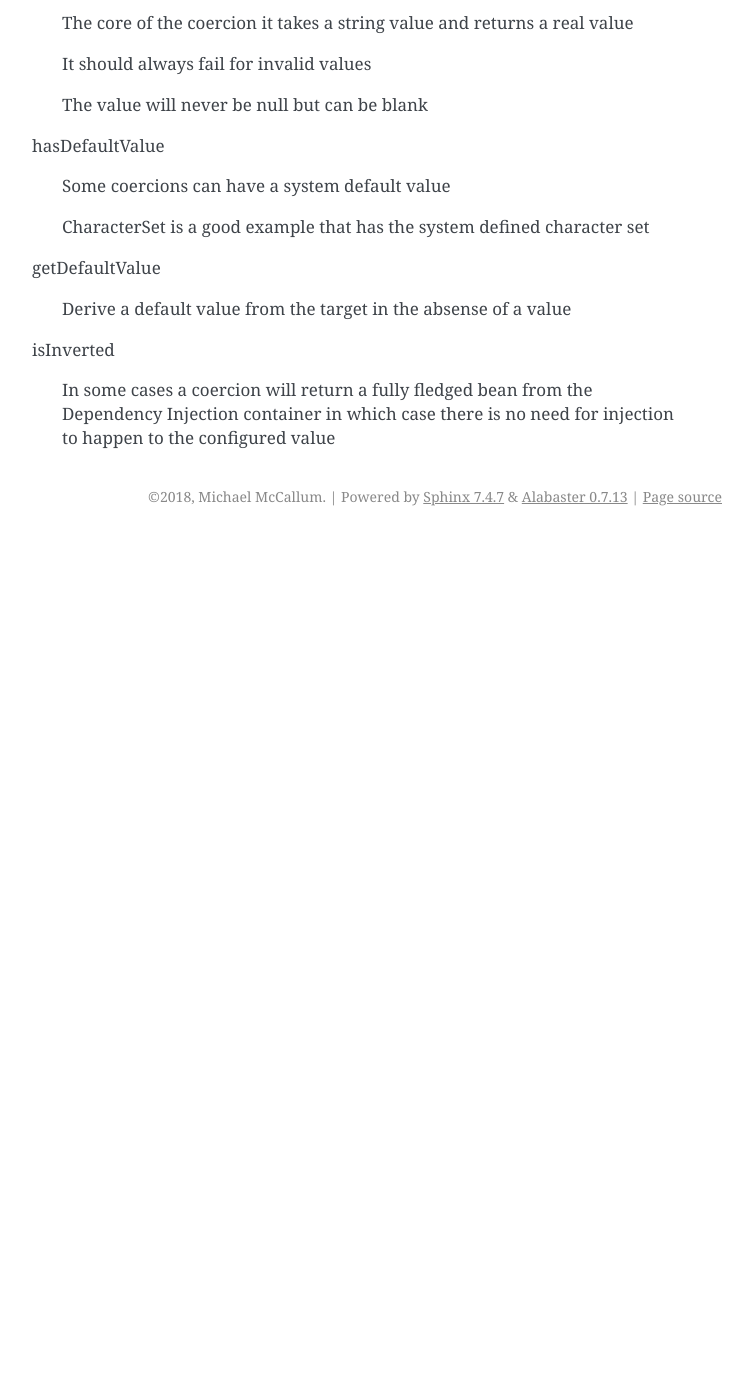
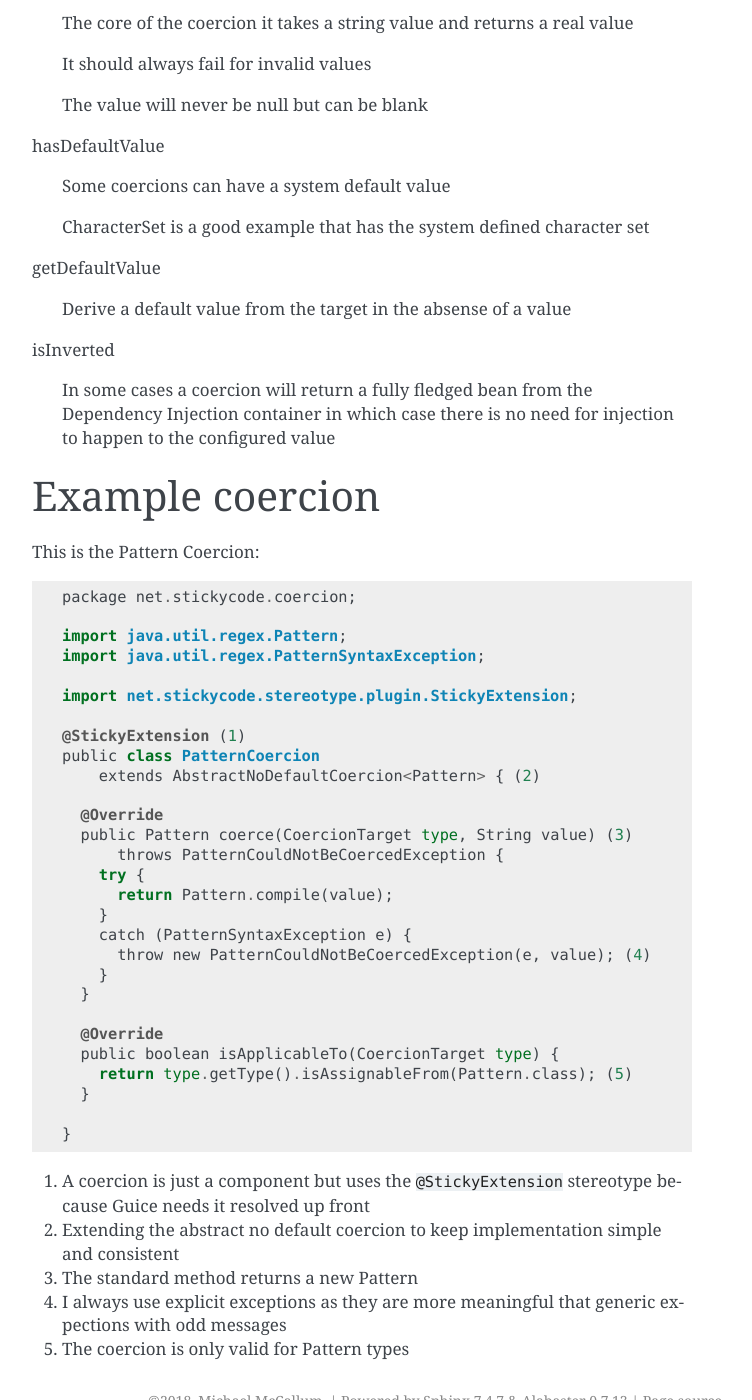
Before and after one commit to StickySource/documentation, a Sphinx documentation site: the page built from docs/source/configured/coercions.rst, in a window 1280 px wide and 1400 px high, scrolled down 3495 px. Shown: the whole window, without its empty margins (388-1140 px from the left). Built offline with Sphinx 7.4.7, drawn with Linux system fonts in a browser that asks for light colours; before the commit the page ends 4031 px from its top, so only the background shows below that.

Commit message:
add a real example coercion

```diff
--- a/docs/source/configured/coercions.rst
+++ b/docs/source/configured/coercions.rst
@@ -168,3 +168,44 @@ getDefaultValue
 isInverted
 
   In some cases a coercion will return a fully fledged bean from the Dependency Injection container in which case there is no need for injection to happen to the configured value
+
+
+Example coercion
+^^^^^^^^^^^^^^^^
+
+This is the Pattern Coercion::
+
+  package net.stickycode.coercion;
+
+  import java.util.regex.Pattern;
+  import java.util.regex.PatternSyntaxException;
+
+  import net.stickycode.stereotype.plugin.StickyExtension;
+
+  @StickyExtension (1)
+  public class PatternCoercion
+      extends AbstractNoDefaultCoercion<Pattern> { (2)
+
+    @Override
+    public Pattern coerce(CoercionTarget type, String value) (3)
+        throws PatternCouldNotBeCoercedException {
+      try {
+        return Pattern.compile(value);
+      }
+      catch (PatternSyntaxException e) {
+        throw new PatternCouldNotBeCoercedException(e, value); (4)
+      }
+    }
+
+    @Override
+    public boolean isApplicableTo(CoercionTarget type) {
+      return type.getType().isAssignableFrom(Pattern.class); (5)
+    }
+
+  }
+
+#. A coercion is just a component but uses the ``@StickyExtension`` stereotype because Guice needs it resolved up front
+#. Extending the abstract no default coercion to keep implementation simple and consistent
+#. The standard method returns a new Pattern
+#. I always use explicit exceptions as they are more meaningful that generic expections with odd messages
+#. The coercion is only valid for Pattern types
```
